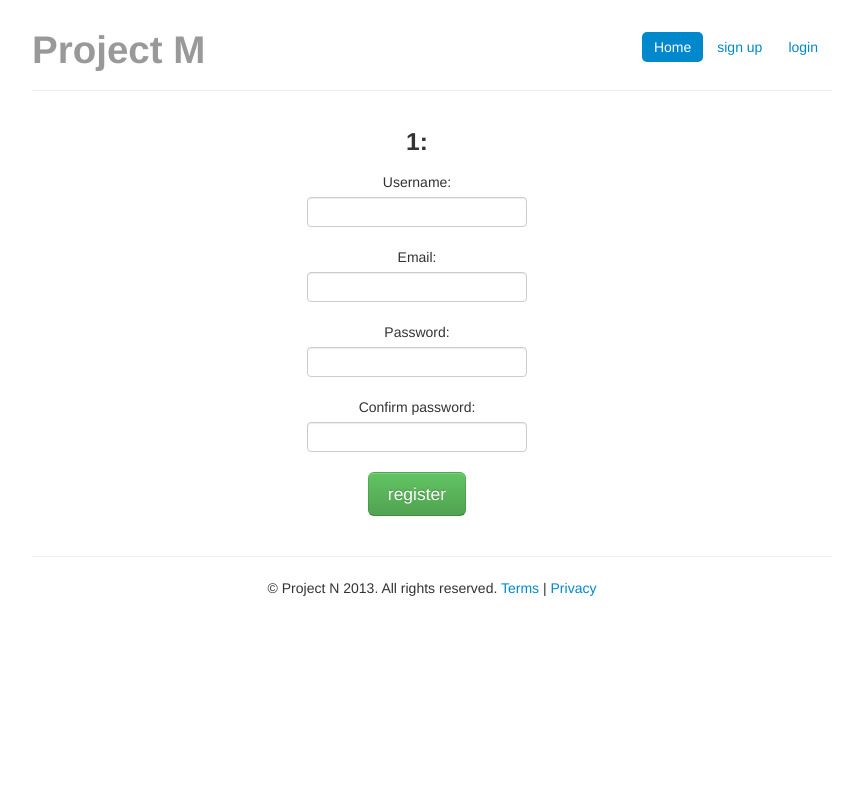
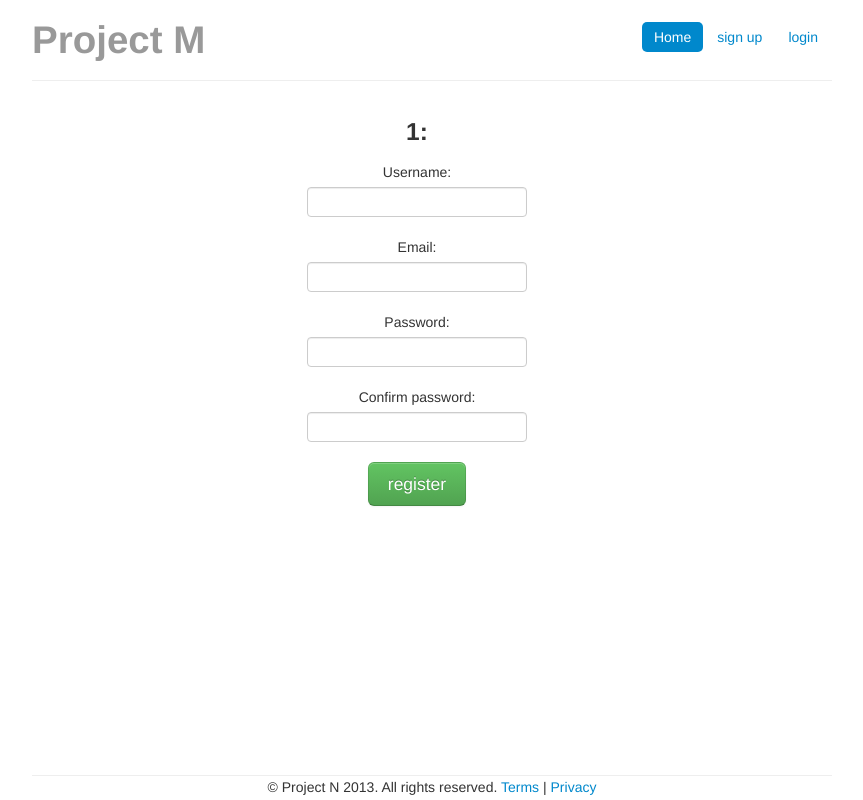
Before and after one commit to jpasko/project_n, a Django app: page /register/1/ in a window 1280 px wide. Shown: the whole page, without its empty margins (208-1071 px from the left). Run offline with Django 3.2, Linux system fonts and the light colour scheme; parts of the project's set-up code (start-up, migrations or seed data) failed here and were passed over; some libraries are stand-ins or nearby versions.

Commit message:
sticky footer

```diff
--- a/accounts/views.py
+++ b/accounts/views.py
@@ -1,5 +1,6 @@
 from django.contrib.auth import logout, login, authenticate
 from django.contrib.auth.decorators import login_required
+from django.contrib.auth.forms import PasswordChangeForm
 from django.contrib.auth.models import User
 from django.http import Http404, HttpResponseRedirect, HttpResponse
 from django.shortcuts import render_to_response
@@ -73,8 +74,7 @@ def xhr_test(request):
 
 def settings(request, username):
     """
-    Allows the user to change their password, upgrade/downgrade account, and
-    delete their account.
+    Allows the user to change their password and upgrade/downgrade account.
     """
     # Ensure that we cannot edit other user's profiles:
     if username != request.user.username or not request.user.is_authenticated():
@@ -82,17 +82,23 @@ def settings(request, username):
     customer = request.user.customer
     if request.method == 'POST':
         change_account_form = ChangeAccountForm(request.POST)
+        password_change_form = PasswordChangeForm(user=request.user, data=request.POST)
         if change_account_form.is_valid():
-            customer.account_type = change_account_form.cleaned_data['account_type']
+            customer.account_limit = change_account_form.cleaned_data['account_limit']
             customer.save()
+            return HttpResponseRedirect('/' + username + '/')
+        elif password_change_form.is_valid():
+            password_change_form.save()
             return HttpResponseRedirect('/' + username + '/')
     else:
         change_account_form = ChangeAccountForm()
+        password_change_form = PasswordChangeForm(user=request.user)
     profile = request.user.get_profile()
     variables = RequestContext(request,
                                {'username': username,
                                 'customer': customer,
                                 'profile': profile,
-                                'change_account_form': change_account_form}
+                                'change_account_form': change_account_form,
+                                'password_change_form': password_change_form}
                                )
     return render_to_response('accounts/settings.html', variables)
--- a/project_n/urls.py
+++ b/project_n/urls.py
@@ -43,8 +43,8 @@ urlpatterns = patterns('',
     url(r'^terms/$', direct_to_template, {'template': 'terms.html'}),
 
     # Password change form, redirects to login.
-    url(r'^password_change/$', 'django.contrib.auth.views.password_change',
-        {'post_change_redirect': '/login/'}),
+#    url(r'^password_change/$', 'django.contrib.auth.views.password_change',
+#        {'post_change_redirect': '/login/'}),
 
     # Deletes the user's account.
     url(r'^delete/$', 'accounts.views.delete_user'),
--- a/templates/main_page.html
+++ b/templates/main_page.html
@@ -1,5 +1,5 @@
 {% extends "site_base.html" %}
-{% block title %}Simple, elegant online portfolios{% endblock %}
+{% block title %}Your free online portfolio!{% endblock %}
 {% block content %}
 
 {% endblock %}
--- a/templates/portfolios/edit.html
+++ b/templates/portfolios/edit.html
@@ -72,7 +72,7 @@ $(function() {
 	{{ form.gallery_columns }}
       </div>
     </div>
-    <input type="submit" value="update" class="btn btn-large btn-success" >
+    <input type="submit" value="update" class="btn btn-large btn-success btn-custom">
   </form>
 </div>
 </div>
--- a/templates/site_base.html
+++ b/templates/site_base.html
@@ -12,23 +12,25 @@
     <link href="{{ STATIC_URL }}css/bootstrap-responsive.min.css" rel="stylesheet">
     <link href="{{ STATIC_URL }}css/site_style.css" rel="stylesheet">
     <style type="text/css">
-      body {
-        padding-top: 20px;
-        padding-bottom: 40px;
+      * {
+        margin: 0;
       }
-
-      #footer {
-        height: 60px;
+      html, body {
+        height: 100%;
       }
-
+      .wrapper {
+        min-height: 100%;
+        height: auto !important;
+        height: 100%;
+        margin: 0 auto -25px;
+      }
+      .footer, .push {
+        height: 25px;
+      }
       .container-narrow {
         margin: 0 auto;
         max-width: 800px;
       }
-      .container-narrow > hr {
-        margin: 30px 0;
-      }
-
       /* Main marketing message and sign up button */
       .jumbotron {
         margin: 60px 0;
@@ -62,7 +64,9 @@
 
   <body>
 
-    <div class="container-narrow">
+    <div class="wrapper">
+
+      <div class="container-narrow" style="padding-top: 10px">
 	<div class="masthead">
           <ul class="nav nav-pills pull-right">
             <li class="active"><a href="/">Home</a></li>
@@ -77,14 +81,22 @@
           <h1 class="muted">Project M</h1>
 	  <hr>
 	</div>
+      </div>
+
+      <div class="container-narrow">
 	{% block content %}{% endblock %}
+      </div>
 
-      <div id="footer">
-	<hr>
+      <div class="push"></div>
+
+    </div><!-- Wrapper -->
+
+    <div class="footer">
+      <div class="container-narrow">
+	<hr style="margin: 0px">
         <p style="text-align: center;">&copy; Project N {% now "Y" %}.
 	  All rights reserved.  <a href="/terms/">Terms</a> | <a href="/privacy/">Privacy</a></p>
       </div>
-    </div><!-- Container -->
-
+    </div>
   </body>
 </html>
```
Also changed, not shown: accounts/models.py (+7 -8 lines), static/css/light_style.css (+16 -0 lines), templates/accounts/settings.html (+6 -1 lines), templates/portfolio_base.html (+11 -7 lines). Lines whose indentation alone changed are shown as unchanged.
